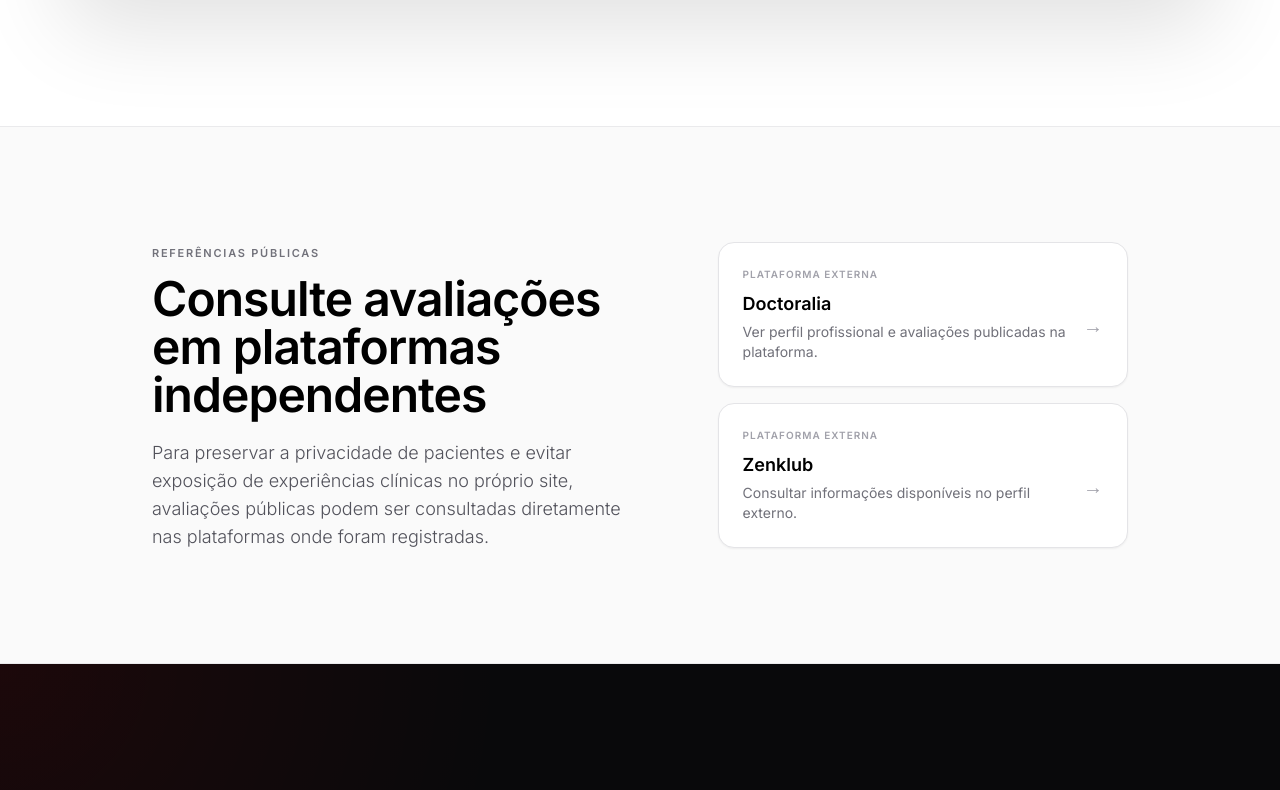
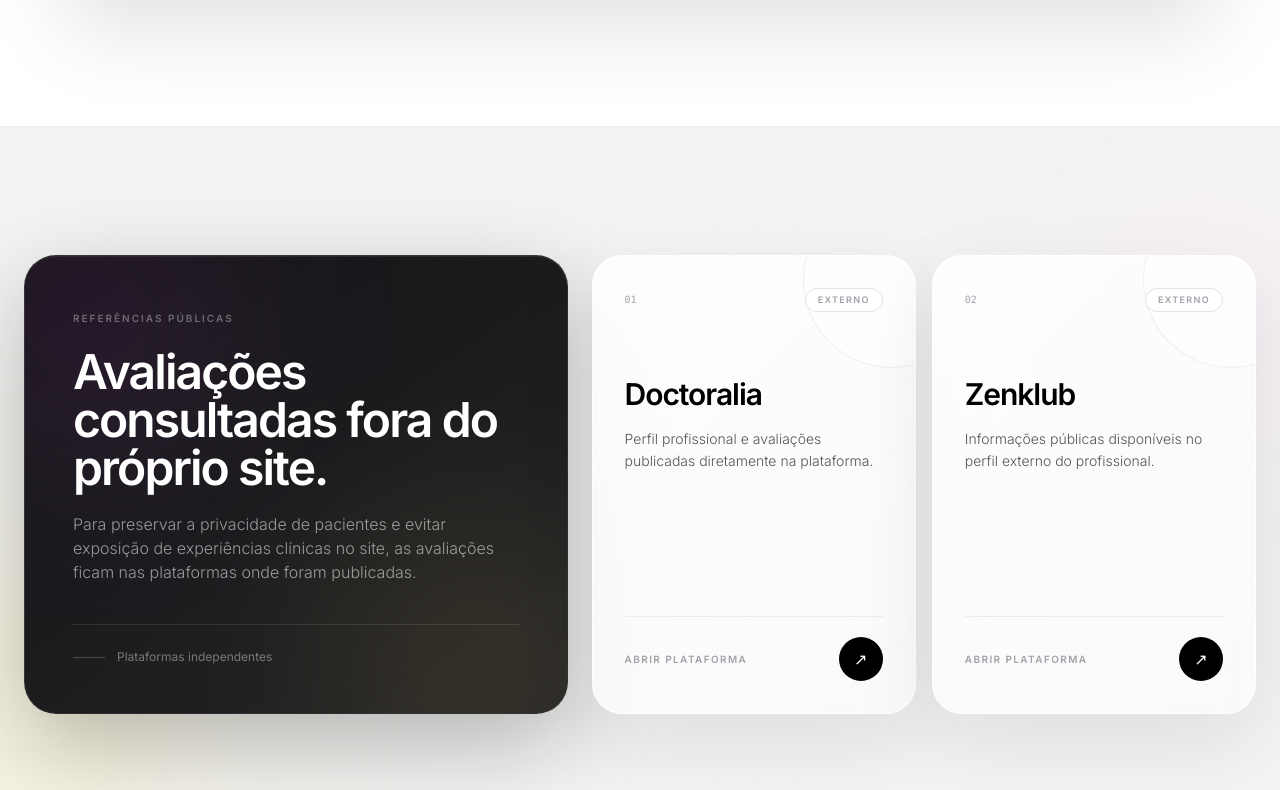
Before and after one commit to RennanLucas/cristiano-avila-site, a Next.js app: page / in a window 1280 px wide. Shown: the part 7525-8315 px from the top of the page. Built offline with nearby package versions, Linux system fonts and the light colour scheme.

Commit message:
design: elevate external reviews section

```diff
--- a/src/components/Testimonials.tsx
+++ b/src/components/Testimonials.tsx
@@ -1,42 +1,100 @@
+"use client";
+
+import { motion } from "framer-motion";
 import { CLINIC_CONTACT } from "@/data/content";
+
+const PLATFORMS = [
+  {
+    name: "Doctoralia",
+    href: CLINIC_CONTACT.doctoraliaUrl,
+    text: "Perfil profissional e avaliações publicadas diretamente na plataforma.",
+    code: "01",
+  },
+  {
+    name: "Zenklub",
+    href: CLINIC_CONTACT.zenklubUrl,
+    text: "Informações públicas disponíveis no perfil externo do profissional.",
+    code: "02",
+  },
+];
 
 export default function Testimonials() {
   return (
-    <section id="depoimentos" className="py-24 lg:py-28 bg-zinc-50 border-y border-zinc-200/70">
-      <div className="max-w-5xl mx-auto px-6">
-        <div className="grid lg:grid-cols-[1.1fr_.9fr] gap-10 lg:gap-16 items-center">
+    <section id="depoimentos" className="relative overflow-hidden border-y border-zinc-200/60 bg-[#F3F3F1] py-24 lg:py-32">
+      <div className="pointer-events-none absolute inset-0 soft-grid opacity-[0.22] [mask-image:radial-gradient(circle_at_center,black,transparent_84%)]" />
+      <div className="aurora-orb absolute -left-24 bottom-0 h-72 w-72 rounded-full bg-amber-100/60 blur-[100px]" />
+      <div className="aurora-orb aurora-orb-delayed absolute -right-20 top-10 h-72 w-72 rounded-full bg-fuchsia-100/45 blur-[100px]" />
+
+      <div className="relative z-10 mx-auto max-w-7xl px-6">
+        <div className="grid items-stretch gap-6 lg:grid-cols-[0.9fr_1.1fr]">
+          <motion.div
+            initial={{ opacity: 0, y: 24 }}
+            whileInView={{ opacity: 1, y: 0 }}
+            viewport={{ once: true, margin: "-70px" }}
+            transition={{ duration: 0.65, ease: [0.16, 1, 0.3, 1] }}
+            className="premium-dark relative overflow-hidden rounded-[32px] p-7 text-white sm:p-10 lg:p-12"
+          >
+            <div className="pointer-events-none absolute -left-20 -top-20 h-72 w-72 rounded-full bg-fuchsia-500/10 blur-[90px]" />
+            <div className="pointer-events-none absolute -bottom-24 right-[-3rem] h-72 w-72 rounded-full bg-amber-300/10 blur-[95px]" />
+            <div className="pointer-events-none absolute inset-0 soft-grid opacity-[0.06]" />
+
+            <div className="relative z-10 flex h-full flex-col justify-between">
               <div>
-            <span className="text-[11px] font-semibold tracking-[0.16em] text-zinc-500 uppercase">Referências públicas</span>
-            <h2 className="text-3xl md:text-5xl font-semibold tracking-tight text-black mt-3 mb-5">
-              Consulte avaliações em plataformas independentes
+                <span className="text-[10px] font-semibold uppercase tracking-[0.2em] text-white/35">Referências públicas</span>
+                <h2 className="mt-5 max-w-xl text-3xl font-semibold leading-[1.05] tracking-[-0.04em] text-white sm:text-4xl lg:text-5xl">
+                  Avaliações consultadas fora do próprio site.
                 </h2>
-            <p className="text-zinc-600 text-base sm:text-lg font-light leading-relaxed max-w-2xl">
-              Para preservar a privacidade de pacientes e evitar exposição de experiências clínicas no próprio site, avaliações públicas podem ser consultadas diretamente nas plataformas onde foram registradas.
+                <p className="mt-5 max-w-xl text-sm font-light leading-relaxed text-white/55 sm:text-base">
+                  Para preservar a privacidade de pacientes e evitar exposição de experiências clínicas no site, as avaliações ficam nas plataformas onde foram publicadas.
                 </p>
               </div>
 
-          <div className="grid gap-4">
-            <a href={CLINIC_CONTACT.doctoraliaUrl} target="_blank" rel="noopener noreferrer" className="group rounded-2xl border border-zinc-200 bg-white p-6 shadow-sm hover:shadow-md hover:border-zinc-300 transition-all">
-              <span className="block text-[10px] uppercase tracking-widest font-semibold text-zinc-400 mb-2">Plataforma externa</span>
-              <div className="flex items-center justify-between gap-4">
+              <div className="mt-10 border-t border-white/10 pt-6">
+                <div className="flex items-center gap-3 text-xs text-white/40">
+                  <span className="h-px w-8 bg-white/20" />
+                  Plataformas independentes
+                </div>
+              </div>
+            </div>
+          </motion.div>
+
+          <div className="grid gap-4 sm:grid-cols-2">
+            {PLATFORMS.map((platform, index) => (
+              <motion.a
+                key={platform.name}
+                href={platform.href}
+                target="_blank"
+                rel="noopener noreferrer"
+                initial={{ opacity: 0, y: 26, scale: 0.985 }}
+                whileInView={{ opacity: 1, y: 0, scale: 1 }}
+                viewport={{ once: true, margin: "-60px" }}
+                transition={{ duration: 0.58, delay: index * 0.1, ease: [0.16, 1, 0.3, 1] }}
+                whileHover={{ y: -8 }}
+                className="group premium-glass relative min-h-[330px] overflow-hidden rounded-[30px] p-7 sm:p-8"
+              >
+                <div className="pointer-events-none absolute -right-16 -top-16 h-44 w-44 rounded-full border border-zinc-200/60 bg-white/50 transition-transform duration-700 group-hover:scale-125" />
+                <div className="pointer-events-none absolute -bottom-20 -left-20 h-48 w-48 rounded-full bg-zinc-100 blur-[60px] opacity-0 transition-opacity duration-500 group-hover:opacity-100" />
+
+                <div className="relative z-10 flex h-full flex-col justify-between">
                   <div>
-                  <h3 className="text-lg font-semibold text-black">Doctoralia</h3>
-                  <p className="text-sm text-zinc-500 mt-1">Ver perfil profissional e avaliações publicadas na plataforma.</p>
+                    <div className="flex items-center justify-between">
+                      <span className="font-mono text-[10px] text-zinc-400">{platform.code}</span>
+                      <span className="rounded-full border border-zinc-200 bg-white/75 px-3 py-1 text-[9px] font-semibold uppercase tracking-[0.15em] text-zinc-400">
+                        Externo
+                      </span>
                     </div>
-                <span className="text-xl text-zinc-400 group-hover:translate-x-1 transition-transform" aria-hidden="true">→</span>
+
+                    <h3 className="mt-16 text-3xl font-semibold tracking-[-0.035em] text-black">{platform.name}</h3>
+                    <p className="mt-4 text-sm font-light leading-relaxed text-zinc-600">{platform.text}</p>
                   </div>
-            </a>
 
-            <a href={CLINIC_CONTACT.zenklubUrl} target="_blank" rel="noopener noreferrer" className="group rounded-2xl border border-zinc-200 bg-white p-6 shadow-sm hover:shadow-md hover:border-zinc-300 transition-all">
-              <span className="block text-[10px] uppercase tracking-widest font-semibold text-zinc-400 mb-2">Plataforma externa</span>
-              <div className="flex items-center justify-between gap-4">
-                <div>
-                  <h3 className="text-lg font-semibold text-black">Zenklub</h3>
-                  <p className="text-sm text-zinc-500 mt-1">Consultar informações disponíveis no perfil externo.</p>
+                  <div className="mt-10 flex items-center justify-between border-t border-zinc-200/70 pt-5">
+                    <span className="text-[10px] font-semibold uppercase tracking-[0.14em] text-zinc-400">Abrir plataforma</span>
+                    <span className="flex h-11 w-11 items-center justify-center rounded-full bg-black text-white transition-all duration-300 group-hover:scale-110 group-hover:rotate-6 group-hover:shadow-lg" aria-hidden="true">↗</span>
                   </div>
-                <span className="text-xl text-zinc-400 group-hover:translate-x-1 transition-transform" aria-hidden="true">→</span>
                 </div>
-            </a>
+              </motion.a>
+            ))}
           </div>
         </div>
       </div>
```
Lines whose indentation alone changed are shown as unchanged.
